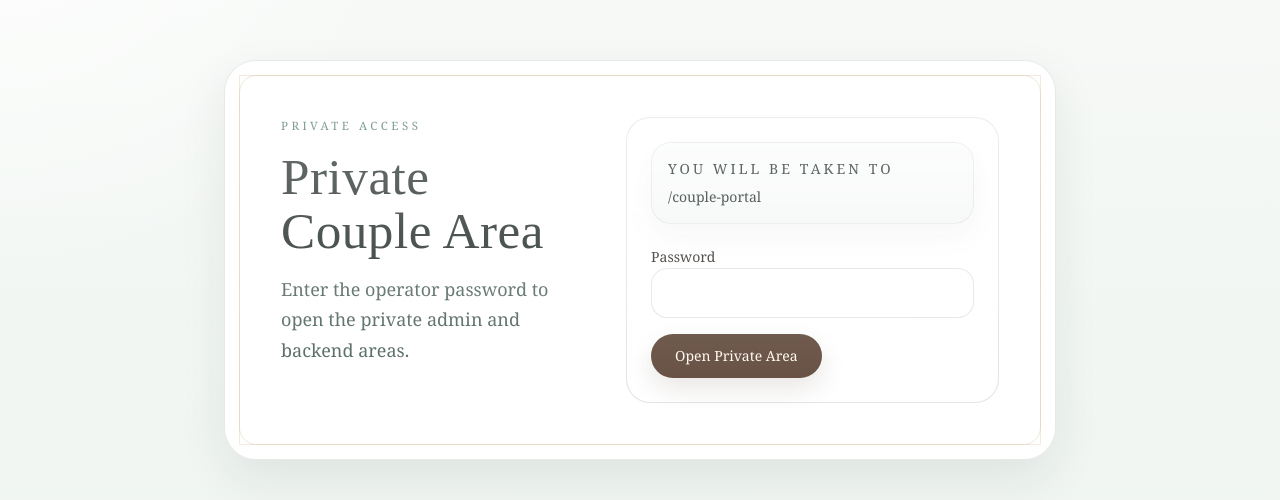
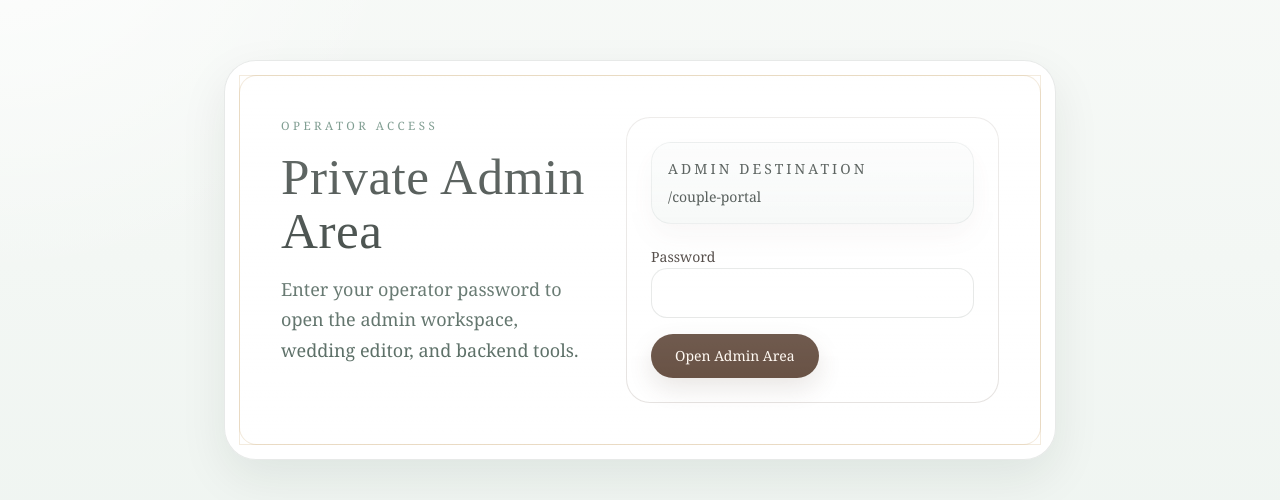
Before and after one commit to dh1612/wedding-website-platform, a Next.js app: page /portal-login in a window 1280 px wide. Shown: the part 140-640 px from the top of the page. Built offline with nearby package versions, Linux system fonts and the light colour scheme.

Commit message:
Clarify admin login wording

```diff
--- a/app/portal-login/page.tsx
+++ b/app/portal-login/page.tsx
@@ -18,10 +18,18 @@ export default async function PortalLoginPage({
   const theme = getThemeById(params?.theme ?? wedding.theme);
   const next = sanitisePortalNextPath(params?.next);
   const requiredScope = getRequiredPortalScope(next);
-  const requireEmail = Boolean(requiredScope?.startsWith("wedding:"));
-  const portalCopy = requiredScope?.startsWith("wedding:")
+  const isCouplePortal = Boolean(requiredScope?.startsWith("wedding:"));
+  const requireEmail = isCouplePortal;
+  const eyebrow = isCouplePortal ? "Private Access" : "Operator Access";
+  const title = isCouplePortal ? "Private Couple Area" : "Private Admin Area";
+  const portalCopy = isCouplePortal
     ? "Enter the couple portal email and password for this wedding. This access is separate from the operator backend."
-    : "Enter the operator password to open the private admin and backend areas.";
+    : "Enter your operator password to open the admin workspace, wedding editor, and backend tools.";
+  const destinationLabel = isCouplePortal ? "You Will Be Taken To" : "Admin Destination";
+  const submitLabel = isCouplePortal ? "Open Private Area" : "Open Admin Area";
+  const errorFallback = isCouplePortal
+    ? "Unable to open the private area."
+    : "Unable to open the admin area.";
 
   return (
     <main data-theme={theme.id} data-admin="true" style={theme.style}>
@@ -29,8 +37,8 @@ export default async function PortalLoginPage({
         <div className="section-shell w-full rounded-[2rem] p-8 sm:p-10 lg:p-14">
           <div className="grid gap-10 lg:grid-cols-[0.9fr_1.1fr] lg:items-start">
             <div className="space-y-4">
-              <p className="eyebrow">Private Access</p>
-              <h1 className="section-title">Private Couple Area</h1>
+              <p className="eyebrow">{eyebrow}</p>
+              <h1 className="section-title">{title}</h1>
               <p className="prose-copy text-lg">
                 {portalCopy}
               </p>
@@ -38,11 +46,16 @@ export default async function PortalLoginPage({
             <div className="space-y-5 rounded-[1.5rem] border border-[var(--border)] bg-white/70 p-6">
               <div className="accent-panel rounded-[1.25rem] p-4">
                 <p className="text-sm uppercase tracking-[0.22em] text-[var(--accent)]">
-                  You Will Be Taken To
+                  {destinationLabel}
                 </p>
                 <p className="mt-2 break-all text-sm">{next}</p>
               </div>
-              <PortalLoginForm next={next} requireEmail={requireEmail} />
+              <PortalLoginForm
+                next={next}
+                requireEmail={requireEmail}
+                submitLabel={submitLabel}
+                errorFallback={errorFallback}
+              />
             </div>
           </div>
         </div>
--- a/components/portal-login-form.tsx
+++ b/components/portal-login-form.tsx
@@ -6,9 +6,16 @@ import { useRouter } from "next/navigation";
 type PortalLoginFormProps = {
   next: string;
   requireEmail?: boolean;
+  submitLabel?: string;
+  errorFallback?: string;
 };
 
-export function PortalLoginForm({ next, requireEmail = false }: PortalLoginFormProps) {
+export function PortalLoginForm({
+  next,
+  requireEmail = false,
+  submitLabel = "Open Private Area",
+  errorFallback = "Unable to open the private area."
+}: PortalLoginFormProps) {
   const router = useRouter();
   const [email, setEmail] = useState("");
   const [password, setPassword] = useState("");
@@ -31,7 +38,7 @@ export function PortalLoginForm({ next, requireEmail = false }: PortalLoginFormP
 
       if (!response.ok) {
         const data = (await response.json()) as { error?: string };
-        throw new Error(data.error || "Unable to open the private area.");
+        throw new Error(data.error || errorFallback);
       }
 
       const data = (await response.json()) as { next?: string };
@@ -41,7 +48,7 @@ export function PortalLoginForm({ next, requireEmail = false }: PortalLoginFormP
       setError(
         submissionError instanceof Error
           ? submissionError.message
-          : "Unable to open the private area."
+          : errorFallback
       );
     } finally {
       setIsLoading(false);
@@ -79,7 +86,7 @@ export function PortalLoginForm({ next, requireEmail = false }: PortalLoginFormP
         disabled={isLoading}
         className="accent-button rounded-full px-6 py-3 text-sm font-medium disabled:opacity-60"
       >
-        {isLoading ? "Opening..." : "Open Private Area"}
+        {isLoading ? "Opening..." : submitLabel}
       </button>
       {error ? <p className="text-sm text-red-700">{error}</p> : null}
     </form>
```
